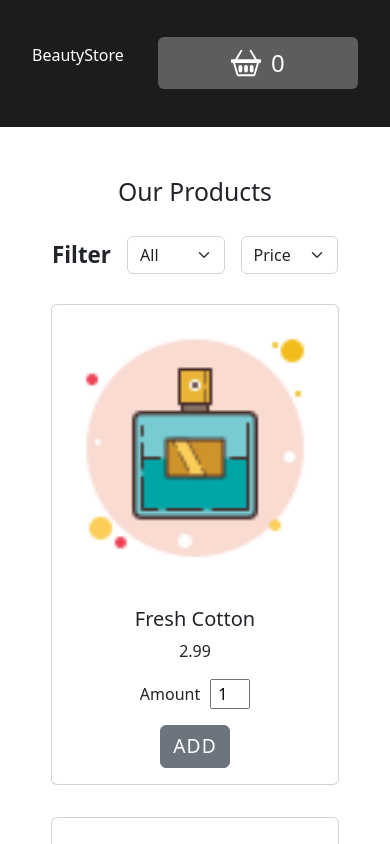
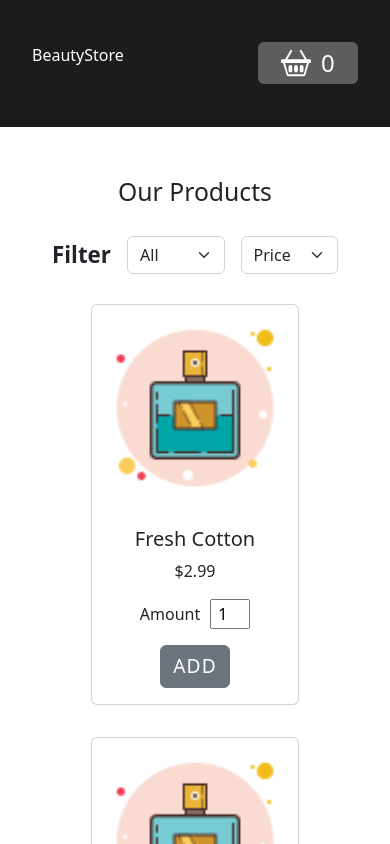
Before and after one commit to domdzia/beauty-products-one-page-store, a React (Create React App) app: page / in a window 390 px wide. Shown: the top 844 px of the page. Built offline with nearby package versions, Linux system fonts and the light colour scheme.

Commit message:
add rwd styles

```diff
--- a/src/components/Cart/Cart.js
+++ b/src/components/Cart/Cart.js
@@ -34,13 +34,14 @@ const Cart = (props) => {
   });
 
   return (
+    <div>
       <ModalCart show={props.show} handleClose={props.handleClose}>
         <Modal.Header closeButton>
           <Modal.Title>Your Order</Modal.Title>
         </Modal.Header>
         <Modal.Body>{showInfoItem}</Modal.Body>
         <div className={classes.wrapper}>
-        <p>Total Amount</p>
+          <p>Total Amount:</p>
           <span>${totalAmount}</span>
         </div>
         {props.orderForm && <UserForm />}
@@ -54,17 +55,13 @@ const Cart = (props) => {
             Close
           </Button>
           {!props.orderForm && (
-          <Button
-            className="p-2 w-25"
-            size="lg"
-            variant="primary"
-            onClick={props.handleForm}
-          >
+            <Button size="lg" variant="primary" onClick={props.handleForm}>
               Order
             </Button>
           )}
         </Modal.Footer>
       </ModalCart>
+    </div>
   );
 };
 
--- a/src/components/Cart/Modal.module.css
+++ b/src/components/Cart/Modal.module.css
@@ -8,7 +8,22 @@
 .wrapper {
   display: flex;
   justify-content: flex-end;
+  flex-wrap: wrap;
   font-size: 2rem;
   gap: 1rem;
   padding-right: 40px;
 }
+
+@media (max-width: 450px) {
+  .wrapper {
+    font-size: 1.5rem;
+  }
+}
+
+@media (max-width: 380px) {
+  .product {
+    flex-direction: column;
+    padding-bottom: 10px;
+    justify-content: center;
+  }
+}
--- a/src/components/Form/Form.module.css
+++ b/src/components/Form/Form.module.css
@@ -3,3 +3,8 @@
   background-color: rgba(255, 0, 0, 0.344);
   opacity: 0.7;
 }
+
+.text {
+  font-size: 1.5rem;
+  text-align: center;
+}
--- a/src/components/Form/UserForm.js
+++ b/src/components/Form/UserForm.js
@@ -80,6 +80,7 @@ const UserForm = () => {
   const changeClassCity = invalidCityInput ? styles.invalid : styles.valid;
 
   return (
+    <div>
       <Form className="p-3">
         <Form.Group className="mb-3" controlId="formBasicName">
           <Form.Label>Name</Form.Label>
@@ -93,7 +94,9 @@ const UserForm = () => {
             placeholder={!invalidNameInput ? "Enter name" : undefined}
           />
           {invalidNameInput && (
-          <Form.Text className="text-danger">Please enter your name</Form.Text>
+            <Form.Text className="text-danger">
+              Please enter your name
+            </Form.Text>
           )}
         </Form.Group>
         <Form.Group className="mb-3" controlId="formBasicPassword">
@@ -142,14 +145,17 @@ const UserForm = () => {
             placeholder={!invalidCityInput ? "City" : undefined}
           />
           {invalidCityInput && (
-          <Form.Text className="text-danger">Please enter your city</Form.Text>
+            <Form.Text className="text-danger">
+              Please enter your city
+            </Form.Text>
           )}
         </Form.Group>
         <Button onClick={submitOrder} variant="primary" type="submit">
           Submit
         </Button>
       </Form>
+      {/* {props.valueOrder && <p className={styles.text}>Thanks for ordering!</p>} */}
+    </div>
   );
 };
-
 export default UserForm;
--- a/src/components/Header/HeaderCartButton.module.css
+++ b/src/components/Header/HeaderCartButton.module.css
@@ -11,8 +11,8 @@
 .button {
   display: flex;
   justify-content: center;
-  padding: 0.5rem;
-  min-width: 200px;
+  padding: 0.5rem 2rem;
+  width: 200px;
   background-color: rgba(192, 190, 190, 0.399);
   border: none;
   transition: all 0.5s;
@@ -21,3 +21,17 @@
 .button:hover {
   background-color: rgba(192, 190, 190, 0.71);
 }
+
+@media (max-width: 750px) {
+  .button {
+    width: 150px;
+    padding: 0.5rem 1rem;
+  }
+}
+
+@media (max-width: 450px) {
+  .button {
+    max-width: 100px;
+    padding: 0.2rem 0;
+  }
+}
--- a/src/components/Products/ProductItem.js
+++ b/src/components/Products/ProductItem.js
@@ -17,20 +17,19 @@ const ProductItem = (props) => {
       category: props.category,
       amount: amount,
     });
-    console.log(ctx.addItems);
   };
 
   return (
     <div>
       <Card
         className={classes["my-card"]}
-        style={{ width: "18rem", cursor: "pointer" }}
+        style={{ width: "13rem", cursor: "pointer" }}
       >
         <Card.Img variant="top" src={props.img} alt="img" />
         <Card.Body>
           <Card.Title>{props.title}</Card.Title>
           <Card.Text>
-            <span>{props.price}</span>
+            <span>${props.price}</span>
           </Card.Text>
           <ProductFormItem
             amountValue={enteredProduct}
--- a/src/components/UI/Card.module.css
+++ b/src/components/UI/Card.module.css
@@ -1,14 +1,15 @@
 .card-container {
   display: flex;
-  flex-direction: row;
   flex-wrap: wrap;
   justify-content: center;
   gap: 2rem;
   margin: 30px;
+  min-height: 100vh;
 }
 
-@media (min-width: 900px) {
+@media (min-width: 1025px) {
   .card-container {
-    float: right;
+    padding-left: 30px;
+    padding-right: 30px;
   }
 }
```
Lines whose indentation alone changed are shown as unchanged.
